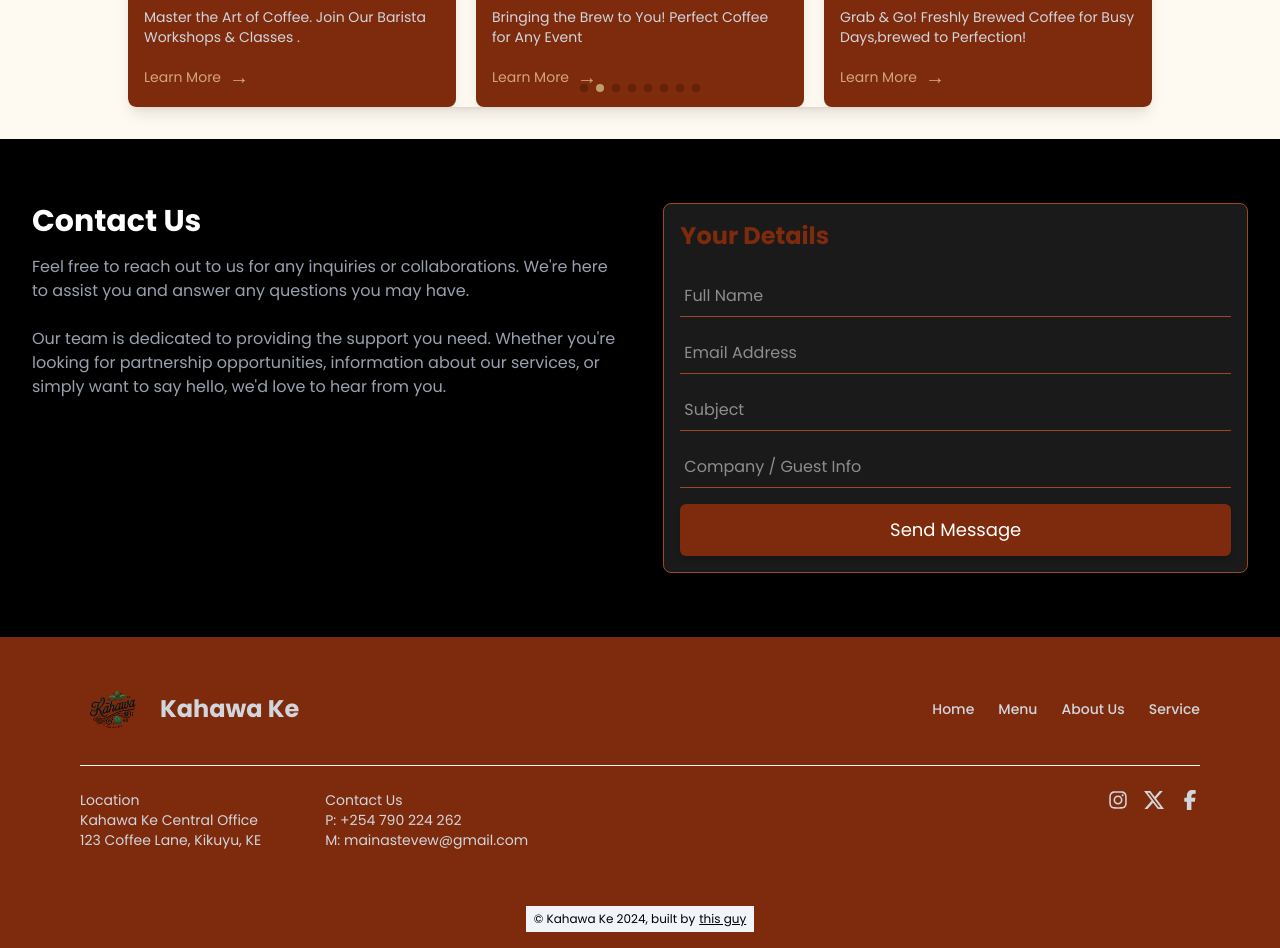
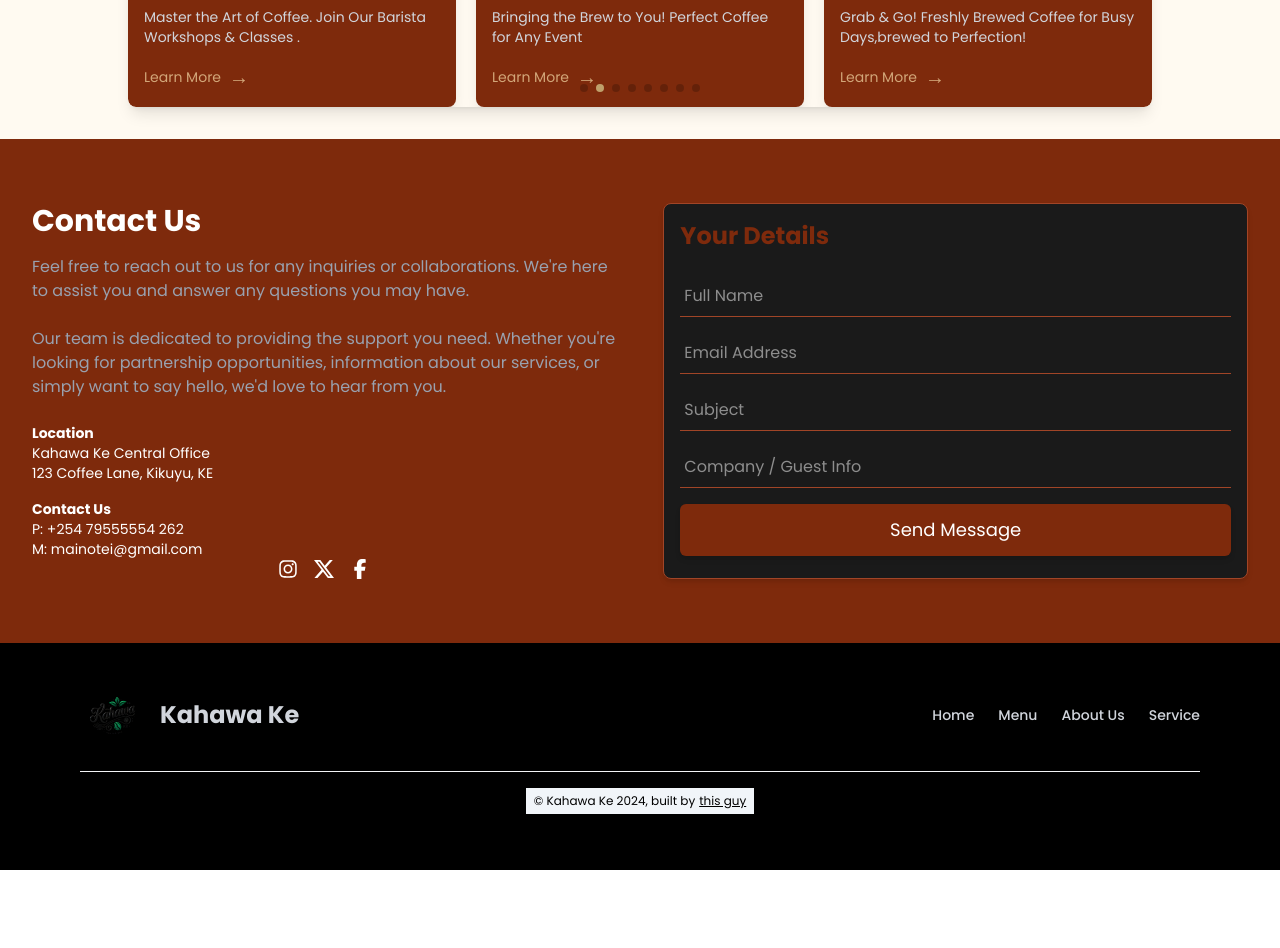
Before and after one commit to swarui/KahawaKe, a React (Vite) app in the folder frontend/: page / in a window 1280 px wide. Shown: the part 2520-3468 px from the top of the page. After the commit the page ends 3390 px from the top, so only its background shows below. Built offline with nearby package versions, Linux system fonts and the light colour scheme.

Commit message:
Kahawa Ke

```diff
--- a/frontend/src/App.jsx
+++ b/frontend/src/App.jsx
@@ -5,7 +5,6 @@ import AboutUs from "./components/AboutUs";
 import Service from './components/Service';
 import Contact from './components/Contact';
 import Footer from './components/Footer'
-import Copyright from './components/Copyright'
 function App() {
 
   return (
@@ -17,7 +16,6 @@ function App() {
       <Service />
       <Contact />
       <Footer/>
-      <Copyright/>
     </div>
   );
 }
--- a/frontend/src/components/Contact.jsx
+++ b/frontend/src/components/Contact.jsx
@@ -1,9 +1,12 @@
 "use client";
-
+import { FaInstagram } from "react-icons/fa";
+import { BsTwitterX } from "react-icons/bs";
+import { FaFacebookF } from "react-icons/fa6";
 import "animate.css";
 import { useState } from "react";
 import Swal from "sweetalert2";
 import "sweetalert2/src/sweetalert2.scss";
+
 
 const ContactSection = () => {
   const [formData, setFormData] = useState({
@@ -111,7 +114,7 @@ const ContactSection = () => {
       <div id="contact"></div>
       <section
         style={{ fontFamily: "Poppins" }}
-        className="w-full py-8 md:py-12 lg:py-16 bg-black text-white"
+        className="w-full py-8 md:py-12 lg:py-16 bg-orange-900 text-white"
       >
         <div className="container mx-auto px-4 sm:px-6 lg:px-8">
           <div className="flex flex-col lg:flex-row gap-8 lg:gap-12">
@@ -128,6 +131,36 @@ const ContactSection = () => {
                 our services, or simply want to say hello, we'd love to hear
                 from you.
               </p>
+
+
+              {/* Contact Information Section */}
+              <div
+                style={{ fontFamily: "Poppins" }}
+                className="flex flex-col gap-4 text-sm sm:text-md mt-6"
+              >
+                <p>
+                  <strong>Location</strong> <br />
+                  Kahawa Ke Central Office <br />
+                  123 Coffee Lane, Kikuyu, KE
+                </p>
+                <p>
+                  <strong>Contact Us</strong> <br />
+                  P: +254 79555554 262 <br />
+                  M: mainotei@gmail.com
+                </p>
+
+              </div>
+                 <div className="flex justify-start md:justify-center gap-4 text-center sm:justify-center">
+                  <a href="#" className="hover:text-orange-500 transition duration-300">
+                    <FaInstagram className="w-6 h-5 sm:w-5 sm:h-5" />
+                  </a>
+                  <a href="#" className="hover:text-orange-500 transition duration-300">
+                    <BsTwitterX className="w-6 h-5 sm:w-5 sm:h-5" />
+                  </a>
+                  <a href="#" className="hover:text-orange-500 transition duration-300">
+                    <FaFacebookF className="w-6 h-5 sm:w-5 sm:h-5" />
+                  </a>
+                </div>
             </div>
 
             <div className="w-full lg:w-1/2 p-4 bg-[#1a1a1a] rounded-lg border border-[#A14527] shadow-md">
--- a/frontend/src/components/Copyright.jsx
+++ /dev/null
@@ -1,21 +0,0 @@
-function Copyright(){
-    return(<>
-         <div
-  style={{ fontFamily: "Poppins" }}
-  className="flex justify-center bg-orange-900 py-4"
->
-  <span className="bg-slate-100 px-2 py-1 text-[12px] text-black">
-    © Kahawa Ke 2024, built by
-    <a
-      href="https://swarui.netlify.app"
-      target="_blank"
-      rel="noopener noreferrer"
-      className=" underline ml-1"
-    >
-      this guy
-    </a>
-  </span>
-</div>
-    </>)
-}
-export default Copyright
--- a/frontend/src/components/Footer.jsx
+++ b/frontend/src/components/Footer.jsx
@@ -5,7 +5,7 @@ import { FaFacebookF } from "react-icons/fa6";
 
 function Footer() {
   return (
-    <footer className="bg-orange-900 text-gray-300 py-10 px-10 md:px-20">
+    <footer className="bg-black text-gray-300 py-10 px-10 md:px-20">
       {/* Top Section */}
       <div className="flex flex-col md:flex-row justify-between items-center border-b border-gray-100 pb-6 gap-6">
         {/* Logo and Name */}
@@ -51,39 +51,22 @@ function Footer() {
         </nav>
       </div>
 
-      {/* Bottom Section */}
-      <div className="flex flex-col md:flex-row justify-between items-start mt-6 gap-8">
-        {/* Contact Information */}
-        <div
-          style={{ fontFamily: "Poppins" }}
-          className="flex flex-row justify-between flex-wrap gap-8 md:gap-16 text-sm sm:text-md"
-        >
-          <p>
-            Location <br />
-            Kahawa Ke Central Office <br />
-            123 Coffee Lane, Kikuyu, KE
-          </p>
-          <p>
-            Contact Us <br />
-            P: +254 790 224 262 <br />
-            M: mainastevew@gmail.com
-          </p>
-        </div>
-
-        {/* Social Media Icons */}
-        <div className="flex justify-start md:justify-center gap-4 text-center sm:justify-center">
-          <a href="#" className="hover:text-orange-500 transition duration-300">
-            <FaInstagram className="w-6 h-5 sm:w-5 sm:h-5" />
-          </a>
-          <a href="#" className="hover:text-orange-500 transition duration-300">
-            <BsTwitterX className="w-6 h-5 sm:w-5 sm:h-5" />
-          </a>
-          <a href="#" className="hover:text-orange-500 transition duration-300">
-            <FaFacebookF className="w-6 h-5 sm:w-5 sm:h-5" />
-          </a>
-        </div>
-
-      </div>
+      <div
+  style={{ fontFamily: "Poppins" }}
+  className="flex justify-center py-4"
+>
+  <span className="bg-slate-100 px-2 py-1 text-[12px] text-black">
+    © Kahawa Ke 2024, built by
+    <a
+      href="https://swarui.netlify.app"
+      target="_blank"
+      rel="noopener noreferrer"
+      className=" underline ml-1"
+    >
+      this guy
+    </a>
+  </span>
+</div>
 
 
 
```
